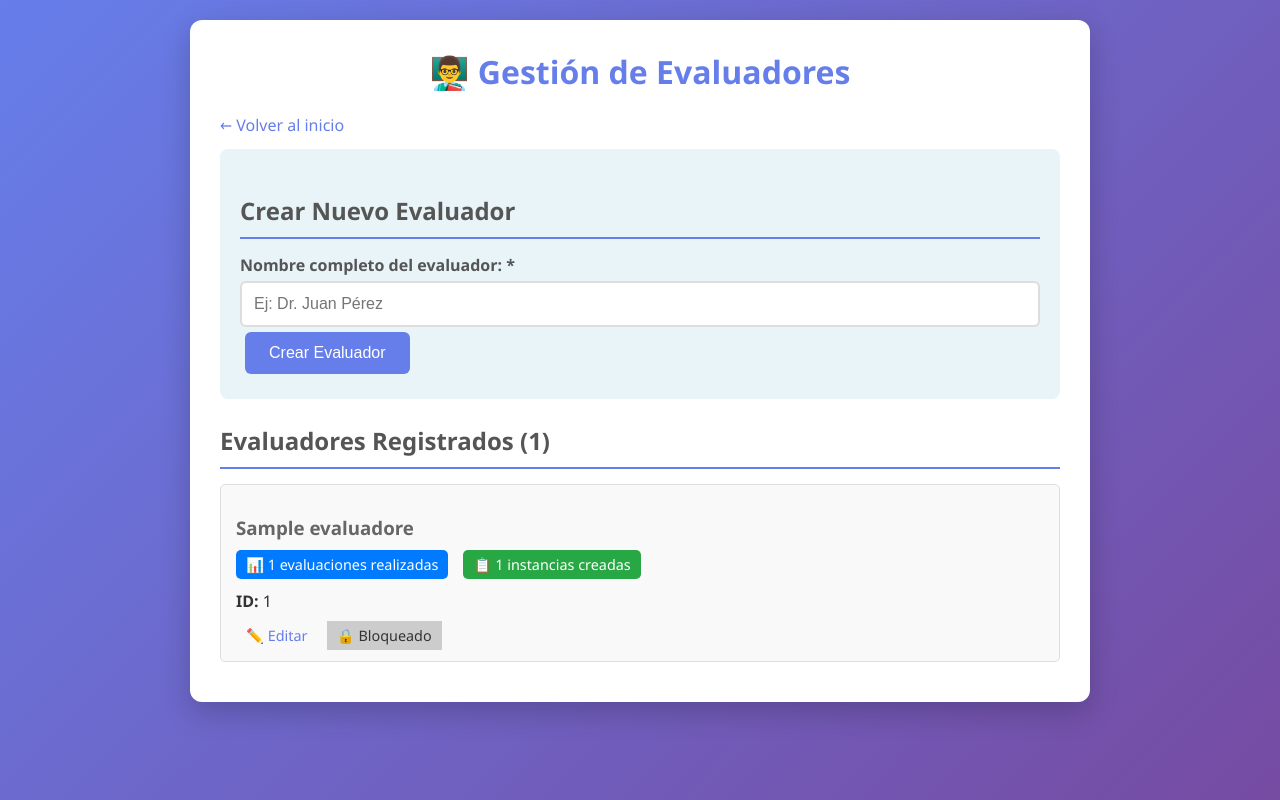
After one commit to mroldan21/WebApp-Evaluator, a PHP site: page /admin_evaluadores.php in a window 1280 px wide. The commit adds this page. Run offline with PHP 8.4, Linux system fonts and the light colour scheme; tables that the repository leaves empty hold one stand-in row (values such as "Sample post").

Commit message:
Mejora calificacion

```diff
--- /dev/null
+++ b/admin_evaluadores.php
@@ -0,0 +1,210 @@
+<?php
+require 'config.php';
+
+$mensaje = '';
+$error = '';
+
+// Procesar acciones
+if ($_SERVER['REQUEST_METHOD'] === 'POST') {
+    $accion = $_POST['accion'] ?? '';
+
+    try {
+        if ($accion === 'crear') {
+            $stmt = $pdo->prepare("
+                INSERT INTO evaluadores (nombre)
+                VALUES (?)
+            ");
+            $stmt->execute([
+                $_POST['nombre']
+            ]);
+            $mensaje = "✅ Evaluador creado exitosamente.";
+
+        } elseif ($accion === 'editar') {
+            $stmt = $pdo->prepare("
+                UPDATE evaluadores
+                SET nombre = ?
+                WHERE id_evaluador = ?
+            ");
+            $stmt->execute([
+                $_POST['nombre'],
+                (int)$_POST['id_evaluador']
+            ]);
+            $mensaje = "✅ Evaluador actualizado exitosamente.";
+
+        } elseif ($accion === 'eliminar') {
+            // Verificar si tiene evaluaciones asociadas
+            $stmt = $pdo->prepare("SELECT COUNT(*) FROM evaluaciones WHERE id_evaluador = ?");
+            $stmt->execute([(int)$_POST['id_evaluador']]);
+            $tiene_evaluaciones = $stmt->fetchColumn();
+
+            // Verificar si es creador de instancias
+            $stmt = $pdo->prepare("SELECT COUNT(*) FROM instancias_evaluacion WHERE creado_por = ?");
+            $stmt->execute([(int)$_POST['id_evaluador']]);
+            $tiene_instancias = $stmt->fetchColumn();
+
+            if ($tiene_evaluaciones > 0 || $tiene_instancias > 0) {
+                $error = "❌ No se puede eliminar el evaluador porque tiene {$tiene_evaluaciones} evaluaciones y {$tiene_instancias} instancias asociadas.";
+            } else {
+                $stmt = $pdo->prepare("DELETE FROM evaluadores WHERE id_evaluador = ?");
+                $stmt->execute([(int)$_POST['id_evaluador']]);
+                $mensaje = "✅ Evaluador eliminado exitosamente.";
+            }
+        }
+    } catch (Exception $e) {
+        $error = "❌ Error: " . $e->getMessage();
+    }
+}
+
+// Cargar todos los evaluadores con estadísticas
+$stmt = $pdo->query("
+    SELECT
+        e.*,
+        COUNT(DISTINCT ev.id_evaluacion) AS num_evaluaciones,
+        COUNT(DISTINCT ie.id_instancia) AS num_instancias_creadas
+    FROM evaluadores e
+    LEFT JOIN evaluaciones ev ON e.id_evaluador = ev.id_evaluador
+    LEFT JOIN instancias_evaluacion ie ON e.id_evaluador = ie.creado_por
+    GROUP BY e.id_evaluador
+    ORDER BY e.nombre
+");
+$evaluadores = $stmt->fetchAll(PDO::FETCH_ASSOC);
+
+// Si hay un ID en GET, cargar ese evaluador para editar
+$evaluador_editar = null;
+if (isset($_GET['editar'])) {
+    $stmt = $pdo->prepare("SELECT * FROM evaluadores WHERE id_evaluador = ?");
+    $stmt->execute([(int)$_GET['editar']]);
+    $evaluador_editar = $stmt->fetch(PDO::FETCH_ASSOC);
+}
+?>
+<!DOCTYPE html>
+<html lang="es">
+<head>
+    <meta charset="UTF-8">
+    <title>Gestión de Evaluadores</title>
+    <link rel="stylesheet" href="estilo.css">
+    <style>
+        .evaluador-item {
+            border: 1px solid #ddd;
+            padding: 15px;
+            margin: 10px 0;
+            border-radius: 5px;
+            background: #f9f9f9;
+        }
+        .btn-small {
+            padding: 5px 10px;
+            font-size: 0.9em;
+            margin-right: 5px;
+        }
+        .form-evaluador {
+            background: #e8f4f8;
+            padding: 20px;
+            border-radius: 8px;
+            margin-bottom: 20px;
+        }
+        .mensaje {
+            padding: 10px;
+            border-radius: 5px;
+            margin: 10px 0;
+        }
+        .mensaje.exito {
+            background: #d4edda;
+            color: #155724;
+        }
+        .mensaje.error {
+            background: #f8d7da;
+            color: #721c24;
+        }
+        .stats {
+            display: flex;
+            gap: 15px;
+            margin: 10px 0;
+        }
+        .stat-badge {
+            background: #007bff;
+            color: white;
+            padding: 5px 10px;
+            border-radius: 5px;
+            font-size: 0.9em;
+        }
+    </style>
+</head>
+<body>
+    <div class="container">
+        <h1>👨‍🏫 Gestión de Evaluadores</h1>
+
+        <p><a href="index.php">← Volver al inicio</a></p>
+
+        <?php if ($mensaje): ?>
+            <div class="mensaje exito"><?= htmlspecialchars($mensaje) ?></div>
+        <?php endif; ?>
+
+        <?php if ($error): ?>
+            <div class="mensaje error"><?= htmlspecialchars($error) ?></div>
+        <?php endif; ?>
+
+        <!-- Formulario de Crear/Editar -->
+        <div class="form-evaluador">
+            <h2><?= $evaluador_editar ? 'Editar Evaluador' : 'Crear Nuevo Evaluador' ?></h2>
+            <form method="POST">
+                <input type="hidden" name="accion" value="<?= $evaluador_editar ? 'editar' : 'crear' ?>">
+                <?php if ($evaluador_editar): ?>
+                    <input type="hidden" name="id_evaluador" value="<?= $evaluador_editar['id_evaluador'] ?>">
+                <?php endif; ?>
+
+                <label>Nombre completo del evaluador: *</label>
+                <input type="text" name="nombre" required
+                       value="<?= $evaluador_editar ? htmlspecialchars($evaluador_editar['nombre']) : '' ?>"
+                       placeholder="Ej: Dr. Juan Pérez">
+
+                <button type="submit"><?= $evaluador_editar ? 'Actualizar Evaluador' : 'Crear Evaluador' ?></button>
+                <?php if ($evaluador_editar): ?>
+                    <a href="admin_evaluadores.php" class="btn-small" style="display: inline-block; margin-left: 10px;">Cancelar</a>
+                <?php endif; ?>
+            </form>
+        </div>
+
+        <!-- Lista de Evaluadores -->
+        <h2>Evaluadores Registrados (<?= count($evaluadores) ?>)</h2>
+
+        <?php if (empty($evaluadores)): ?>
+            <p>No hay evaluadores registrados. Crea el primero usando el formulario arriba.</p>
+        <?php else: ?>
+            <?php foreach ($evaluadores as $ev): ?>
+                <div class="evaluador-item">
+                    <h3><?= htmlspecialchars($ev['nombre']) ?></h3>
+
+                    <div class="stats">
+                        <span class="stat-badge">
+                            📊 <?= $ev['num_evaluaciones'] ?> evaluaciones realizadas
+                        </span>
+                        <span class="stat-badge" style="background: #28a745;">
+                            📋 <?= $ev['num_instancias_creadas'] ?> instancias creadas
+                        </span>
+                    </div>
+
+                    <p>
+                        <strong>ID:</strong> <?= $ev['id_evaluador'] ?>
+                    </p>
+
+                    <div>
+                        <a href="admin_evaluadores.php?editar=<?= $ev['id_evaluador'] ?>" class="btn-small">✏️ Editar</a>
+
+                        <?php if ($ev['num_evaluaciones'] == 0 && $ev['num_instancias_creadas'] == 0): ?>
+                            <form method="POST" style="display: inline;"
+                                  onsubmit="return confirm('¿Estás seguro de eliminar este evaluador?');">
+                                <input type="hidden" name="accion" value="eliminar">
+                                <input type="hidden" name="id_evaluador" value="<?= $ev['id_evaluador'] ?>">
+                                <button type="submit" class="btn-small" style="background: #dc3545;">🗑️ Eliminar</button>
+                            </form>
+                        <?php else: ?>
+                            <span class="btn-small" style="background: #ccc; cursor: not-allowed;"
+                                  title="No se puede eliminar porque tiene evaluaciones o instancias asociadas">🔒 Bloqueado</span>
+                        <?php endif; ?>
+                    </div>
+                </div>
+            <?php endforeach; ?>
+        <?php endif; ?>
+    </div>
+</body>
+</html>
--- a/index.php
+++ b/index.php
@@ -27,8 +27,11 @@ $instancias = $stmt->fetchAll(PDO::FETCH_ASSOC);
         <div class="menu-admin">
             <a href="admin_criterios.php" class="btn-admin">📝 Gestionar Criterios</a>
             <a href="admin_instancias.php" class="btn-admin">📋 Gestionar Instancias</a>
+            <a href="admin_equipos.php" class="btn-admin">👥 Gestionar Equipos</a>
+            <a href="admin_evaluadores.php" class="btn-admin">👨‍🏫 Gestionar Evaluadores</a>
             <a href="reportes.php" class="btn-admin">📊 Ver Reportes</a>
         </div>
+
 
         <h2>Iniciar Nueva Evaluación</h2>
 
```
Also changed, not shown: admin_equipos.php (added, +203 -0 lines), evaluar.php (+76 -4 lines).
